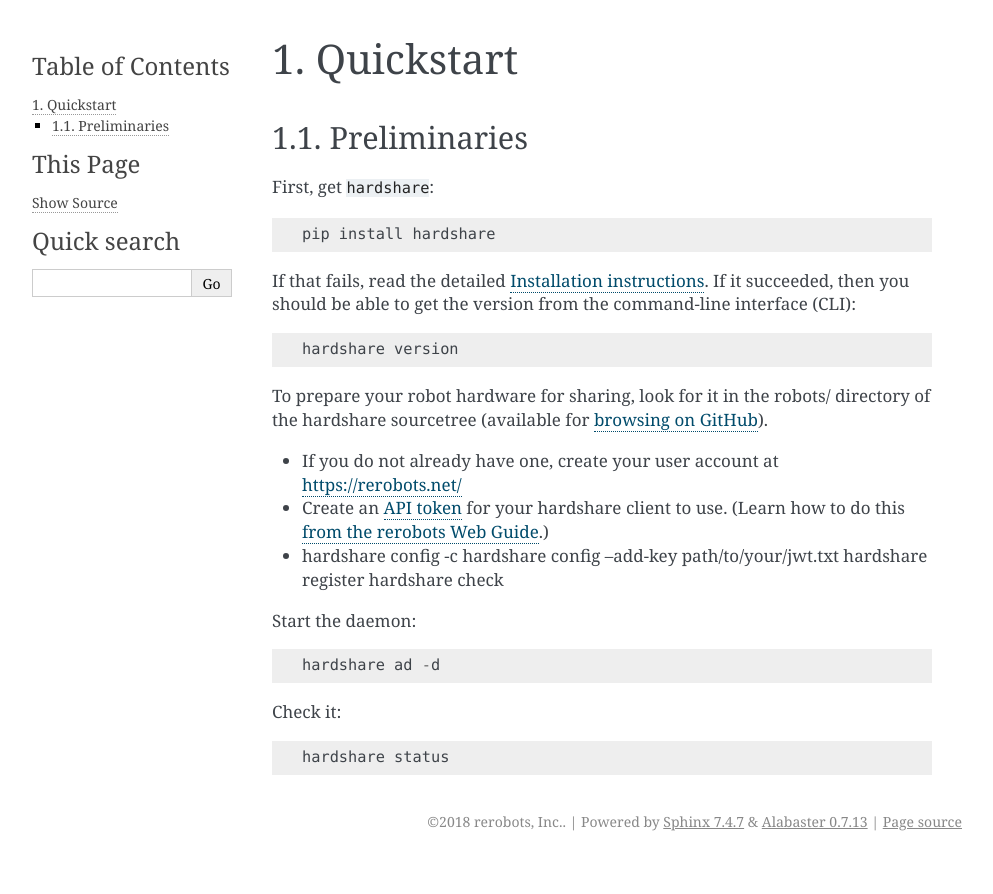
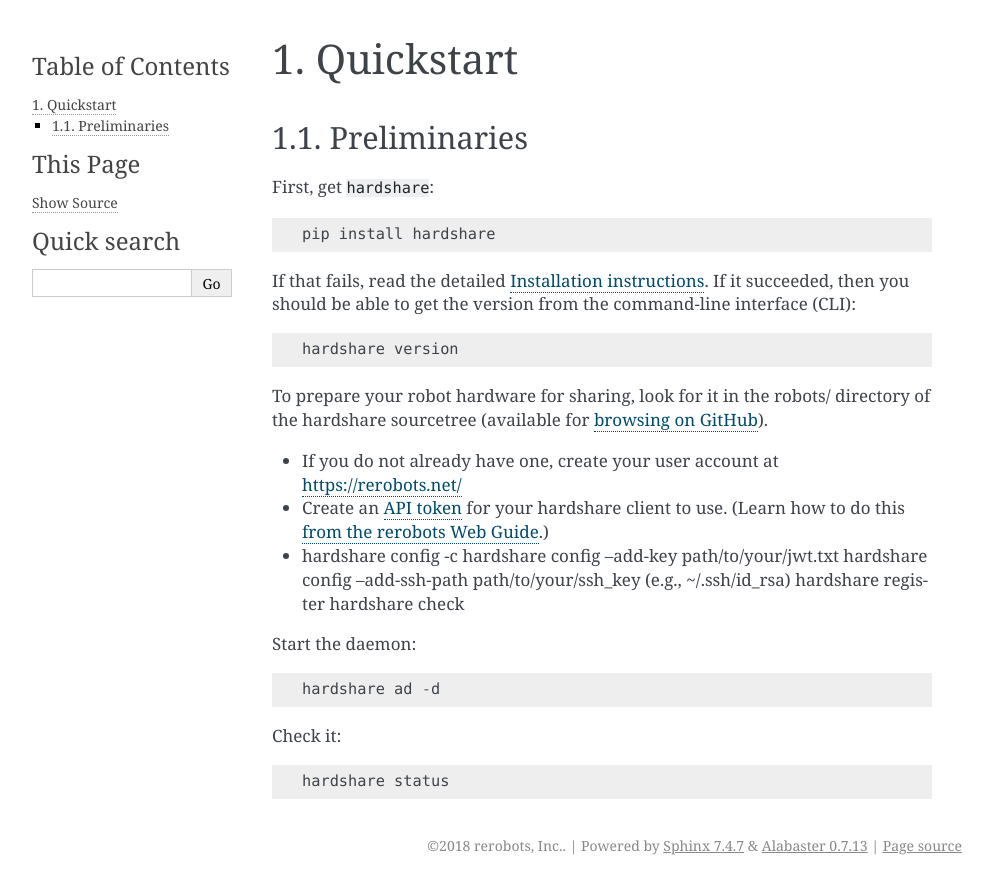
Before and after one commit to rerobots/hardshare, a Sphinx documentation site: the page built from doc/quickstart.rst, in a window 1280 px wide. Shown: the top 894 px of the page, without its empty margins (148-1141 px from the left). Built offline with Sphinx 7.4.7, drawn with Linux system fonts in a browser that asks for light colours; the version number could not be read and is left out.

Commit message:
DOC: --add-ssh-path in quickstart instructions

```diff
--- a/doc/quickstart.rst
+++ b/doc/quickstart.rst
@@ -23,6 +23,7 @@ of the hardshare sourcetree (available for `browsing on GitHub
   <https://help.rerobots.net/webui.html#making-and-revoking-api-tokens>`_.)
 * hardshare config -c
   hardshare config --add-key path/to/your/jwt.txt
+  hardshare config --add-ssh-path path/to/your/ssh_key (e.g., ~/.ssh/id_rsa)
   hardshare register
   hardshare check
 
```
